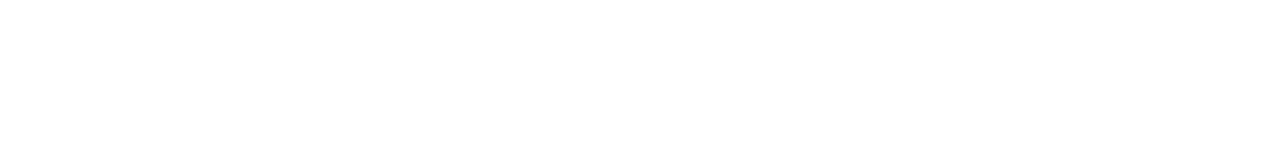
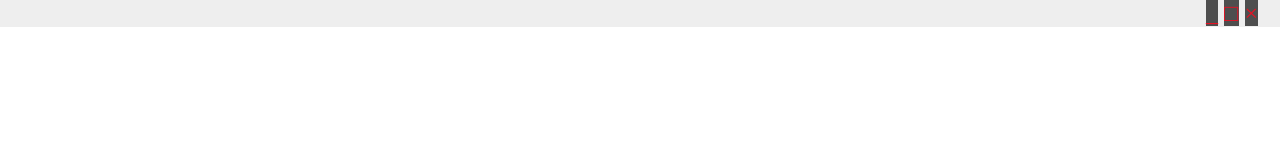
Before and after one commit to Rdhaliwal97/music-player, a website: page index.html in a window 1280 px wide. Drawn offline with Linux system fonts and the light colour scheme.

```diff
--- a/css/app.css
+++ b/css/app.css
@@ -0,0 +1,5 @@
+body,html{
+  margin: 0;
+  padding: 0;
+  user-select: none;
+}
--- /dev/null
+++ b/css/titleBar.css
@@ -0,0 +1,25 @@
+.titleBar{
+  font-size: 24px;
+  display: grid;
+  grid-template-columns: 1fr 74px;
+  background-color: #eee;
+}
+.titleBar .actionIons{
+  color:#E81123;
+  cursor: pointer;
+}
+.titleBar .actionIons:active{
+  color: #46a2a5;
+}
+#minimize,
+#restore,
+#maximize,
+#close{
+  height: 25px;
+  width: 25px;
+  /* border-radius: 50%; */
+  background-color: #4e4e4e;
+}
+#restore{
+  content: '\f2d2'
+}
--- a/index.html
+++ b/index.html
@@ -6,10 +6,19 @@
   <meta http-equiv="X-UA-Compatible" content="ie=edge">
   <title>Music Player</title>
   <link rel="stylesheet" href="css/variables.css">
+  <link rel="stylesheet" href="css/titleBar.css">
   <link rel="stylesheet" href="css/app.css">
 </head>
 <body>
   <div id="container">
+    <div class="titleBar">
+      <div class="empty"></div>
+      <div class="actionIons">
+        <span id="minimize">&#95;</span>
+        <span id="maximize">&square;</span>
+        <span id="close">&times;</span>
+      </div>
+    </div>
 
   </div>
   <!-- scripts -->
--- a/index.js
+++ b/index.js
@@ -3,11 +3,11 @@
 const iconPath = path.resolve(process.cwd(), 'media', 'favicon.png');
 let win;
 function createWindow () {
-  win = new BrowserWindow({show: false , icon: iconPath})
+  win = new BrowserWindow({show: false , icon: iconPath, frame: false})
   win.maximize();
   win.show();
   win.loadFile('index.html')
-  win.webContents.openDevTools()
+  // win.webContents.openDevTools()
   win.on('closed', () => {
     win = null
   })
--- a/package.json
+++ b/package.json
@@ -18,5 +18,6 @@
   "bugs": {
     "url": "https://github.com/Rdhaliwal97/music-player/issues"
   },
-  "homepage": "https://github.com/Rdhaliwal97/music-player#readme"
+  "homepage": "https://github.com/Rdhaliwal97/music-player#readme",
+  "dependencies": {}
 }
```
Also changed, not shown: 1 other file.
